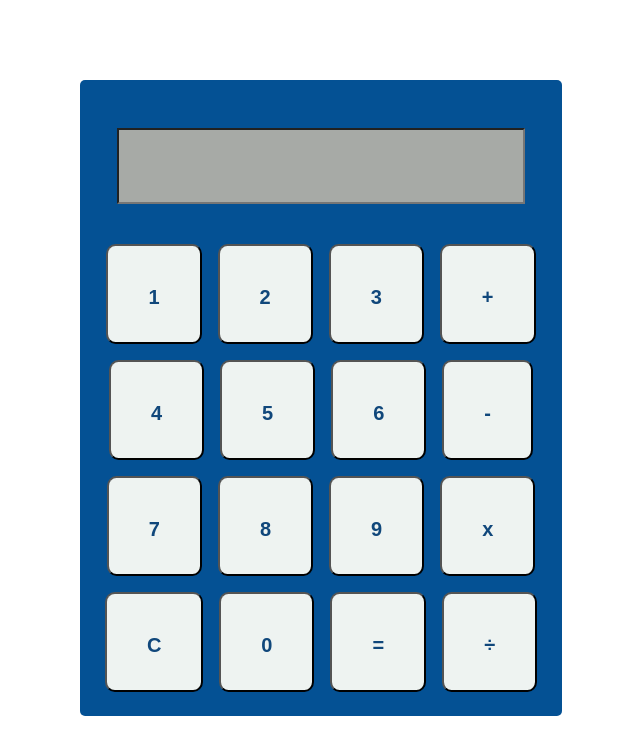
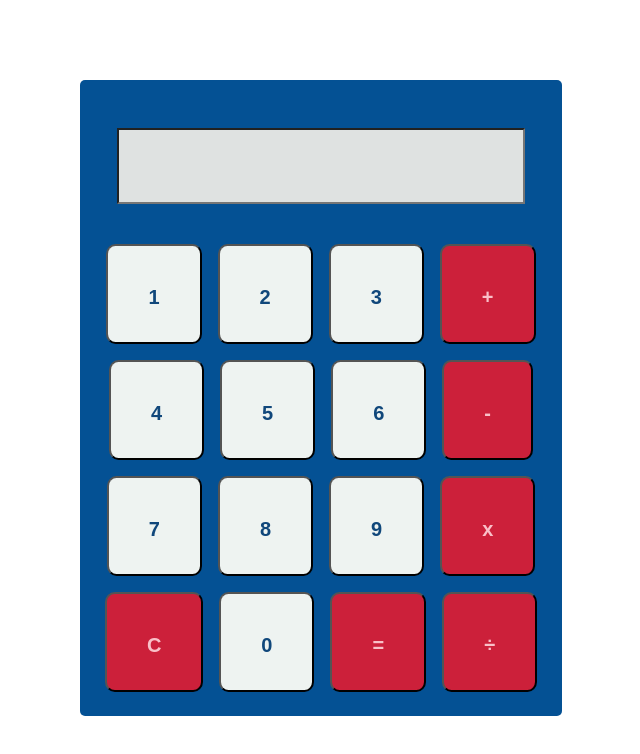
Before and after one commit to V0NASHL/calculator, a plain HTML site: page index.html in a window 1280 px wide. Shown: the whole page, without its empty margins (319-959 px from the left). Drawn offline with Linux system fonts and the light colour scheme.

Commit message:
add classes to certain buttons and change input display color

```diff
--- a/index.html
+++ b/index.html
@@ -16,22 +16,22 @@
             <button onclick="getNum(1)">1</button>
             <button onclick="getNum(2)">2</button>
             <button onclick="getNum(3)">3</button>
-            <button onclick="getOp('+')">+</button>
+            <button class="redBtn" onclick="getOp('+')">+</button>
 
             <button onclick="getNum(4)">4</button>
             <button onclick="getNum(5)">5</button>
             <button onclick="getNum(6)">6</button>
-            <button onclick="getOp('-')">-</button>
+            <button class="redBtn" onclick="getOp('-')">-</button>
 
             <button onclick="getNum(7)">7</button>
             <button onclick="getNum(8)">8</button>
             <button onclick="getNum(9)">9</button>
-            <button onclick="getOp('*')">x</button>
+            <button class="redBtn" onclick="getOp('*')">x</button>
 
-            <button onclick="clrDisplay()">C</button>
+            <button class="redBtn" onclick="clrDisplay()">C</button>
             <button onclick="getNum(0)">0</button>
-            <button onclick="calcEquals()">=</button>
-            <button onclick="getOp('/')">÷</button>
+            <button class="redBtn" onclick="calcEquals()">=</button>
+            <button class="redBtn" onclick="getOp('/')">÷</button>
         </section>
     </div>
 
--- a/style.css
+++ b/style.css
@@ -18,7 +18,7 @@ input {
     height: 70px;
     font-size: 3rem;
     text-align: right;
-    background-color: #a7aaa6;
+    background-color: #dfe2e1;
 }
 
 .buttons {
@@ -41,3 +41,8 @@ button {
     background-color: #eef3f1;
     color: #10477b;
 }
+
+.redBtn {
+    background-color: #cc203a;
+    color: #f9c0c8;
+}
```
